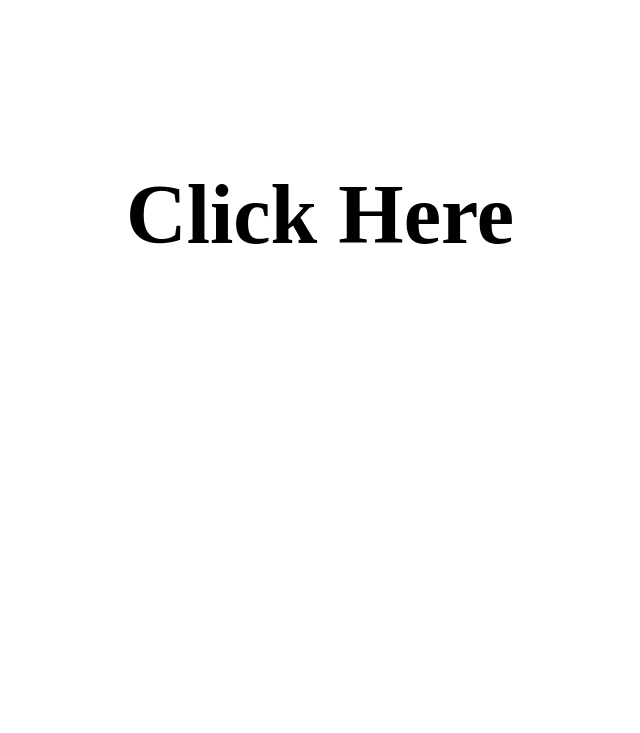
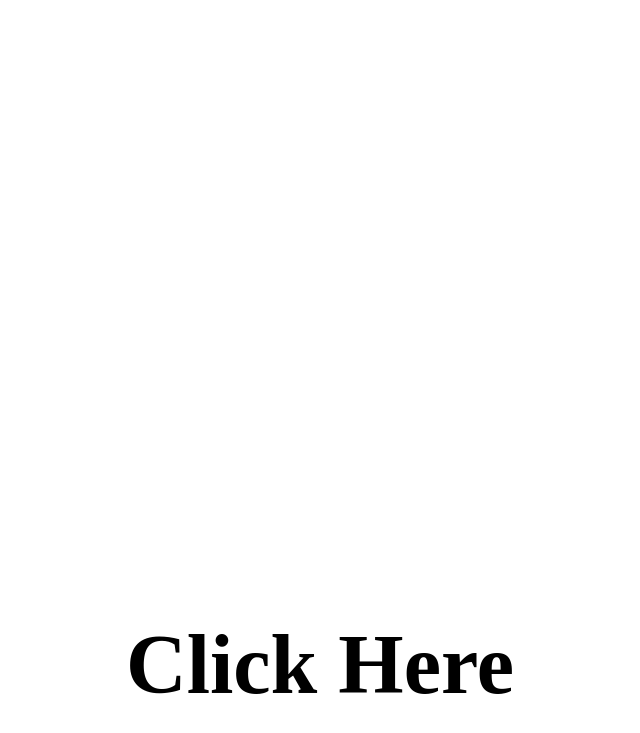
Before and after one commit to enyusu/enyusu.github.com, a Jekyll site: the page paytm-coupons/index.html, which Jekyll copies as it is, in a window 1280 px wide. Shown: the top 733 px of the page, without its empty margins (320-960 px from the left). Built offline with Jekyll 4.4.1, drawn with Linux system fonts in a browser that asks for light colours.

Commit message:
Update index.html

```diff
--- a/paytm-coupons/index.html
+++ b/paytm-coupons/index.html
@@ -1,7 +1,7 @@
 <html lang="en" prefix="og: http://ogp.me/ns#" prefix="og: http://ogp.me/ns#">
 <head>
 <meta name="viewport" content="width=device-width, initial-scale=1.0">
-<style>h1 { font-size: 84px; margin-top: 50px;}</style>
+<style>h1 { font-size: 84px; margin-top: 500px;}</style>
 <title>Free Recharge Contest</title>
 
 <script type="text/javascript">
```
